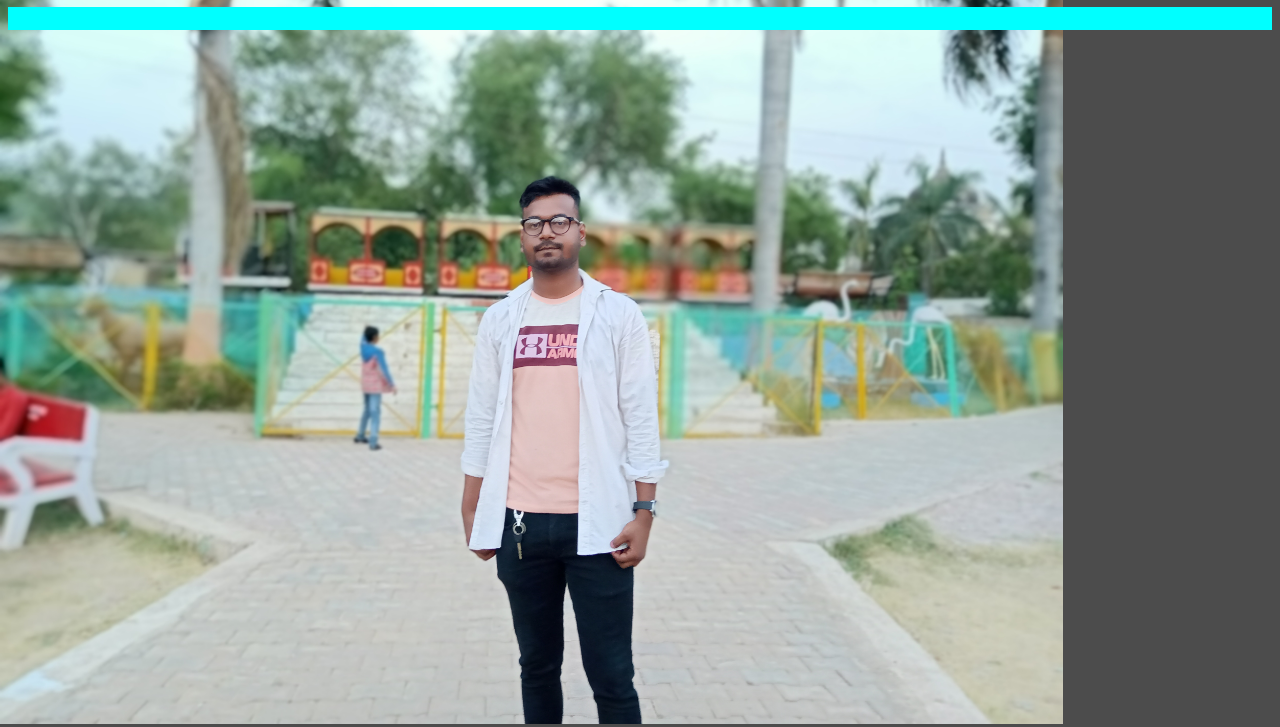
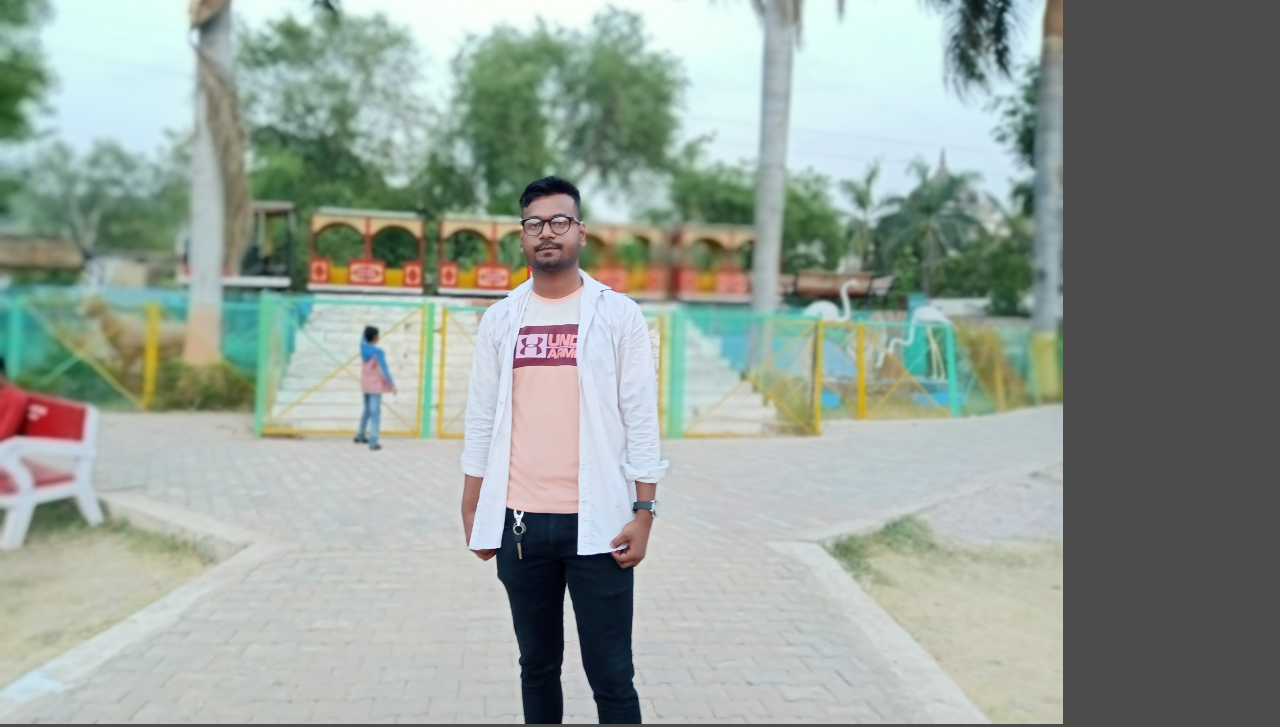
Before and after one commit to shivankarvishwas/my-data, a website: page index.html in a window 1280 px wide. Shown: the part 73-800 px from the top of the page. Drawn offline with Linux system fonts and the light colour scheme.

Commit message:
Update index.html

```diff
--- a/index.html
+++ b/index.html
@@ -15,8 +15,8 @@ body{
     background-repeat: no-repeat;
 }
 marquee{
-    background-color: aqua;
-    font-size: 20px;
+
+    font-size: 30px;
     color: red;
 
 
```
